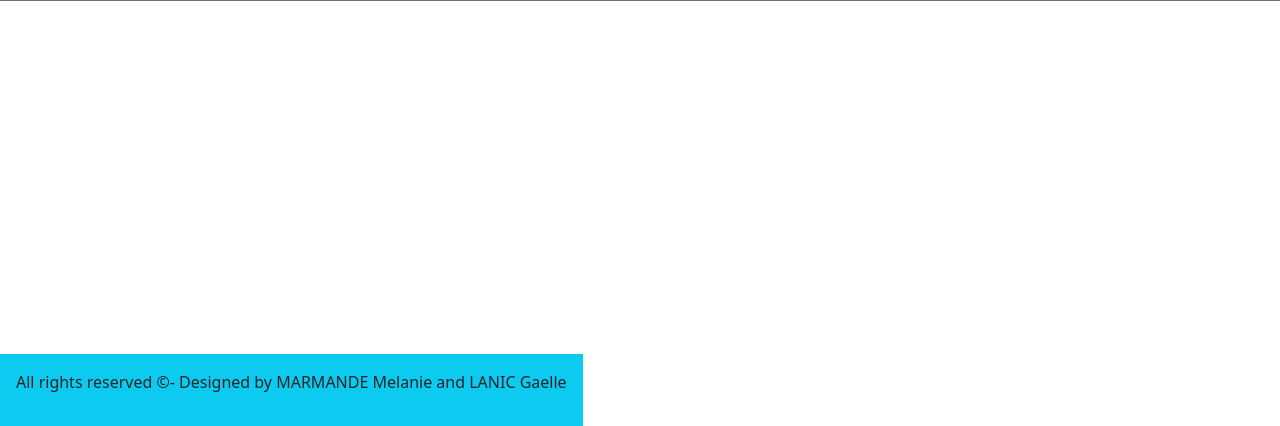
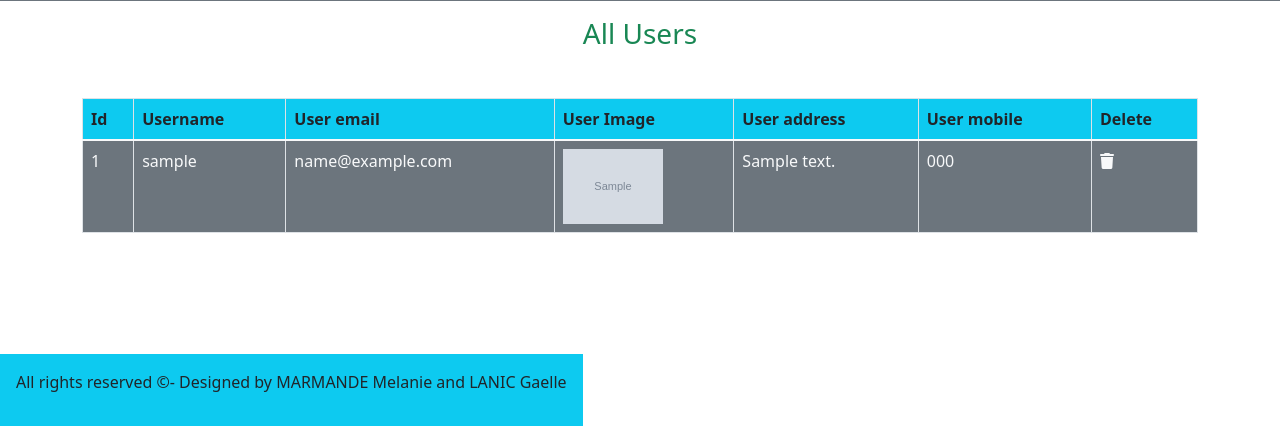
Before and after one commit to Roockbye/E-Commerce, a PHP site: page /admin_area/index.php?list_users in a window 1280 px wide. Shown: the part 374-800 px from the top of the page. Run offline with PHP 8.4, Linux system fonts and the light colour scheme; tables that the repository leaves empty or names only in its code hold one stand-in row (values such as "Sample post"); grey boxes marked "Sample" are stand-in pictures; some libraries are stand-ins or nearby versions.

Commit message:
view users

```diff
--- a/admin_area/index.php
+++ b/admin_area/index.php
@@ -49,7 +49,7 @@ include('../functions/common_function.php');
                     <button><a href="index.php?view_brands" class="nav-link text-light bg-info my-1">View Brands</a></button>
                     <button><a href="index.php?list_orders" class="nav-link text-light bg-info my-1">All Orders</a></button>
                     <button><a href="index.php?list_payments" class="nav-link text-light bg-info my-1">All Payment</a></button>
-                    <button><a href="" class="nav-link text-light bg-info my-1">List users</a></button>
+                    <button><a href="index.php?list_users" class="nav-link text-light bg-info my-1">List users</a></button>
                     <button><a href="" class="nav-link text-light bg-info my-1">Logout</a></button>
                 </div>
             </div>
@@ -107,6 +107,9 @@ include('../functions/common_function.php');
             if(isset($_GET['list_payments'])){
                 include('list_payments.php');
             }
+            if(isset($_GET['list_users'])){
+                include('list_users.php');
+            }
             ?>
         </div>
 
--- /dev/null
+++ b/admin_area/list_users.php
@@ -0,0 +1,51 @@
+<h3 class="text-center text-success">All Users</h3>
+<table class="table table-bordered mt-5">
+    <thead class="bg-info">
+
+
+<?php
+$get_users="Select * from `user_table`";
+$result=mysqli_query($con,$get_users);
+$row_count=mysqli_num_rows($result);
+
+
+if($row_count==0){
+    echo "<h2 class='text-danger text-center mt-5'>No Users yet</h2>";
+}else{
+    echo "<tr>
+<th>Id</th>
+<th>Username</th>
+<th>User email</th>
+<th>User Image</th>
+<th>User address</th>
+<th>User mobile</th>
+<th>Delete</th>
+</tr>
+</thead>
+<tbody class='bg-secondary text-light'>";
+    $number=0;
+    while($row_data=mysqli_fetch_assoc($result)){
+       $user_id=$row_data['user_id'];
+       $username=$row_data['username'];
+       $user_email=$row_data['user_email'];
+       $user_image=$row_data['user_image'];
+       $user_address=$row_data['user_address'];
+       $user_mobile=$row_data['user_mobile'];
+       $number++;
+       echo "<tr>
+       <td>$number</td>
+       <td>$username</td>
+       <td>$user_email</td>
+       <td><img src='../users_area/user_images/$user_image' alt='$username' class='product_img'/></td>
+       <td>$user_address</td>
+       <td>$user_mobile</td>
+       <td><a href='' class='text-light'><i class='fa-solid fa-trash'></i></a></td>
+   </tr>";
+    }
+}
+
+?>
+
+
+    </tbody>
+</table>
```
